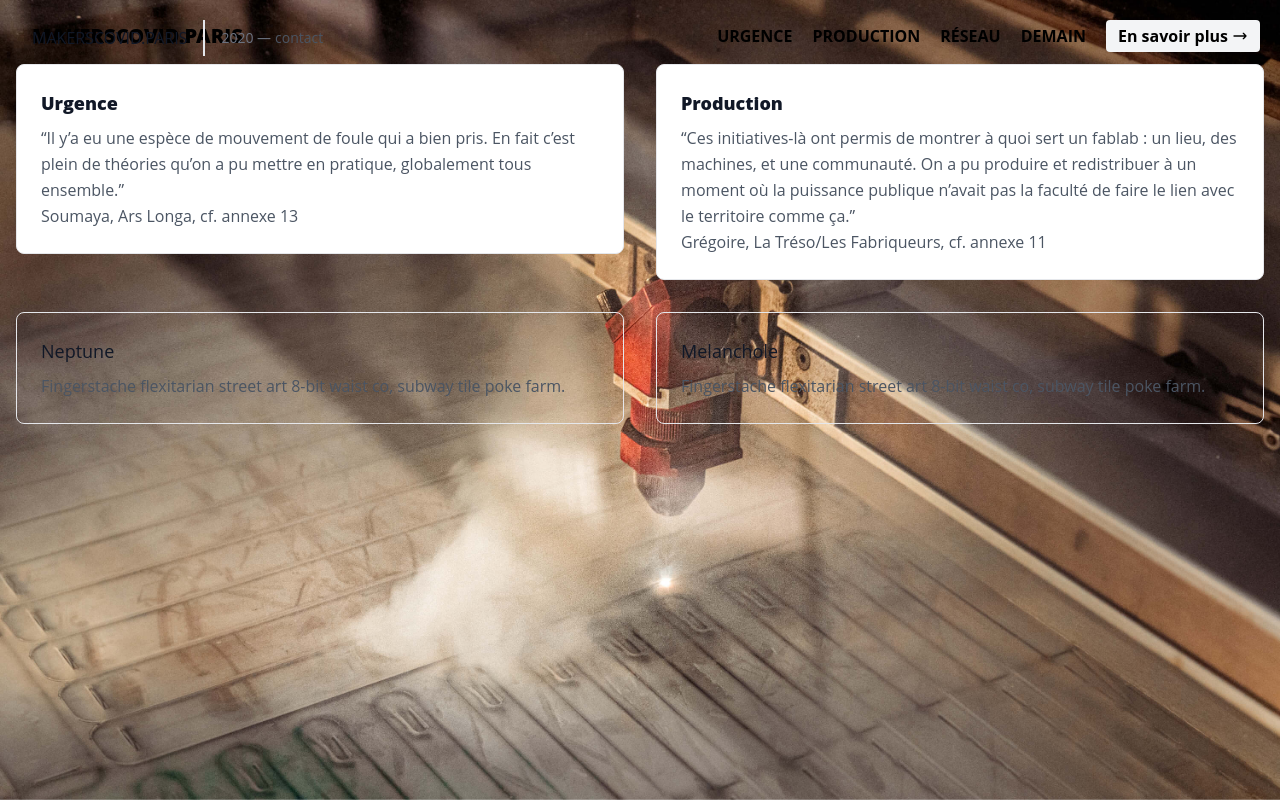
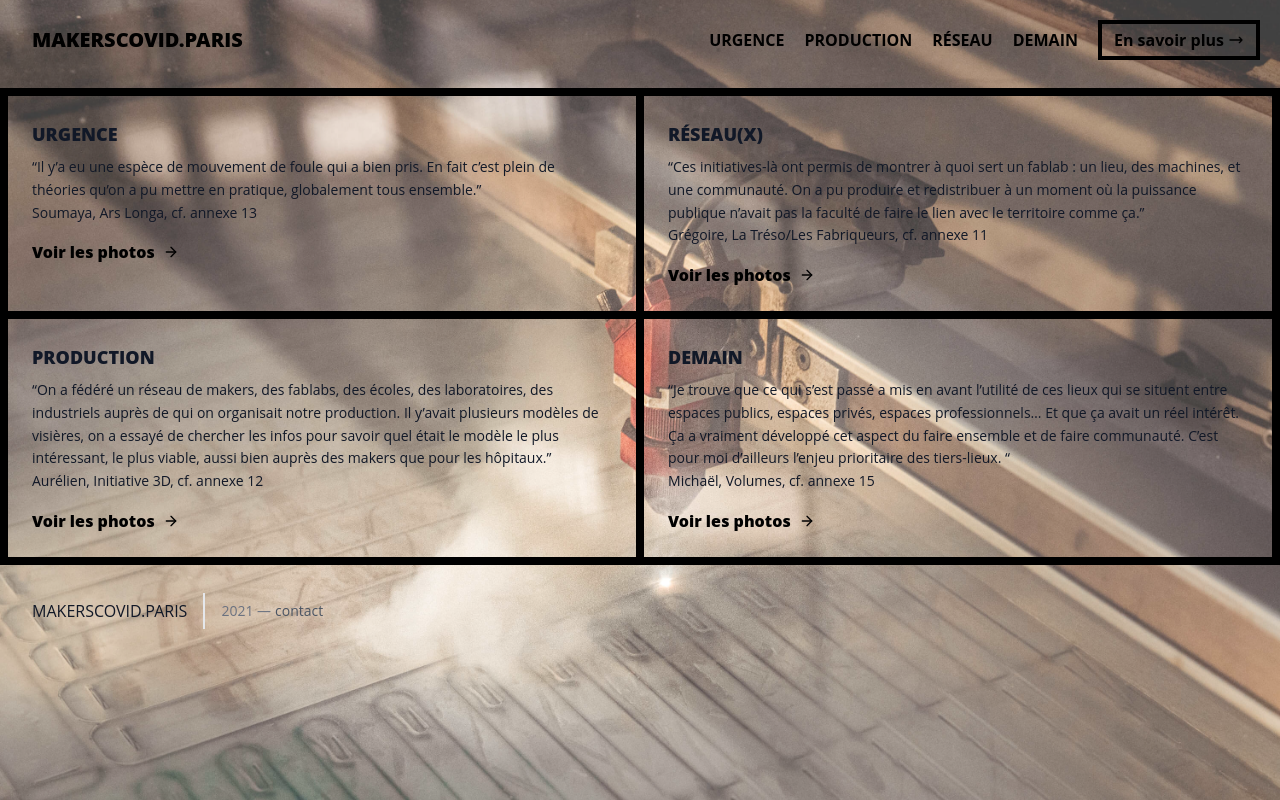
Before and after one commit to essenlive/web-makersxcovid_expo, a Next.js app: page /themes in a window 1280 px wide. Built offline with nearby package versions, Linux system fonts and the light colour scheme.

Commit message:
🎨Finished basic layout

```diff
--- a/components/Footer.js
+++ b/components/Footer.js
@@ -1,12 +1,12 @@
 const Footer = (props) => {
     return(
-        <footer className="text-gray-600 body-font relative top-full w-full z-50">
-            <div className="container px-5 py-5 mx-auto flex items-center sm:flex-row flex-col">
+        <footer className="text-gray-600 body-font relative bottom-0 w-full z-50">
+            <div className="px-5 py-5 mx-auto flex items-center sm:flex-row flex-col">
                 <a className="flex title-font font-medium items-center md:justify-start justify-center text-gray-900">
 
                 <span className="ml-3 text-l uppercase">Makerscovid.paris</span>
                 </a>
-                <p className="text-sm text-gray-500 sm:ml-4 sm:pl-4 sm:border-l-2 sm:border-gray-200 sm:py-2 sm:mt-0 mt-4">2020 —
+                <p className="text-sm text-gray-500 sm:ml-4 sm:pl-4 sm:border-l-2 sm:border-gray-200 sm:py-2 sm:mt-0 mt-4">2021 —
                 <a href="https://makerscovid.paris" className="text-gray-600 ml-1" rel="noopener noreferrer" target="_blank">contact</a>
                 </p>
                 <span className="inline-flex sm:ml-auto sm:mt-0 mt-4 justify-center sm:justify-start">
--- a/components/NavigationBar.js
+++ b/components/NavigationBar.js
@@ -2,21 +2,21 @@ import Link from 'next/link'
 
 const NavigationBar = (props) => {
     return(
-        <header className="text-gray-600 body-font fixed top-0 w-full z-50">
-            <div className="container mx-auto flex flex-wrap p-5 flex-col md:flex-row items-center text-black uppercase ">
+        <header className="text-gray-600 body-font relative top-0 w-full z-50">
+            <div className="flex flex-wrap p-5 flex-col md:flex-row items-center text-black uppercase ">
                 <Link href="/">
                     <a className="flex cursor-pointer title-font text-black uppercase font-black items-center mb-4 md:mb-0">
                         <span className="ml-3 text-xl">MakersCovid.Paris</span>
                     </a>
                 </Link>
                 <nav className="md:ml-auto flex flex-wrap items-center text-base justify-center font-bold">
-                    <Link href="/urgency"><a className="mr-5 cursor-pointer hover:text-gray-900">Urgence</a></Link>
-                    <Link href="/production"><a className="mr-5 cursor-pointer hover:text-gray-900">Production</a></Link>
-                    <Link href="/network"><a className="mr-5 cursor-pointer hover:text-gray-900">Réseau</a></Link>
-                    <Link href="/tomorrow"><a className="mr-5 cursor-pointer hover:text-gray-900">Demain</a></Link>
+                    <Link href="/themes/urgency"><a className="mr-5 cursor-pointer hover:text-gray-900">Urgence</a></Link>
+                    <Link href="/themes/production"><a className="mr-5 cursor-pointer hover:text-gray-900">Production</a></Link>
+                    <Link href="/themes/network"><a className="mr-5 cursor-pointer hover:text-gray-900">Réseau</a></Link>
+                    <Link href="/themes/tomorrow"><a className="mr-5 cursor-pointer hover:text-gray-900">Demain</a></Link>
                 </nav>
                 <Link href="/about">
-                    <button className="inline-flex cursor-pointer items-center bg-gray-100 border-0 py-1 px-3 focus:outline-none hover:bg-gray-200 rounded text-base mt-4 md:mt-0 font-bold">
+                    <button className="inline-flex cursor-pointer items-center border-4 py-1 px-3 focus:outline-none hover:bg-grey-300 border-black text-base mt-4 md:mt-0 font-bold">
                         En savoir plus
                         <svg xmlns="http://www.w3.org/2000/svg" fill="none" viewBox="0 0 24 24" stroke="currentColor"  className="w-4 h-4 ml-1" >
                         <path strokeLinecap="round" strokeLinejoin="round" strokeWidth={2} d="M17 8l4 4m0 0l-4 4m4-4H3" />
--- a/pages/themes/index.js
+++ b/pages/themes/index.js
@@ -1,6 +1,7 @@
 import Head from 'next/head'
 import NavigationBar from '@components/NavigationBar'
 import Footer from '@components/Footer'
+import Link from 'next/link'
 
 const Themes = (props) => {
     return (
@@ -11,41 +12,115 @@ const Themes = (props) => {
 
             <NavigationBar />
 
-            <section className="text-gray-600 body-font w-full w-screen absolute top-0 m-0">
-                <img
-                    className="h-screen w-screen object-cover fixed z-0"
-                    src="/photos/home/draft_ateliers-1-quentin_chevrier.jpg"
-                    alt="Draft Ateliers - Crédit Photo : Quentin Chevrier"
-                />
-                <div className="container-md my-12 flex flex-wrap absolute z-1">
-                        <div className="xl:w-1/2 md:w-1/2 p-4">
-                            <div className="border bg-white border-gray-200 p-6 rounded-lg">
-                            <h2 className="text-lg font-black text-gray-900 font-medium title-font mb-2">Urgence</h2>
-                                <p className="leading-relaxed text-base">
+            <section className="text-gray-900 body-font w-screen">
+                <div className="h-screen w-screen object-cover top-0 fixed z-0">
+                    <div className="h-screen w-screen bg-white bg-opacity-25 top-0 absolute z-10"></div>
+                    <img
+                        className="h-screen w-screen object-cover top-0 absolute"
+                        src="/photos/home/draft_ateliers-1-quentin_chevrier.jpg"
+                        alt="Draft Ateliers - Crédit Photo : Quentin Chevrier"
+                        />
+
+                </div>
+                <div className="container mx-auto py-2 flex flex-wrap justify-items-stretch items-stretch relative z-1">
+                        <div className="xl:w-1/2 md:w-1/2 flex-grow">
+                            <div className="
+                            md:border-l-8
+                            md:border-t-8
+                            md:border-r-4
+                            md:border-b-4
+                            border-8 border-black p-6
+                            h-full">
+                                <h2 className="text-lg font-black text-gray-900 font-medium title-font mb-2 uppercase">Urgence</h2>
+                                <p className="leading-relaxed text-sm">
                                     “Il y’a eu une espèce de mouvement de foule qui a bien pris. En fait c’est plein de théories qu’on a pu mettre en pratique, globalement tous ensemble.”<br/>
                                     Soumaya, Ars Longa, cf. annexe 13
                                 </p>
+                                <Link href="/themes/urgency">
+                                    <a className="mt-4 text-black font-black inline-flex items-center">Voir les photos
+                                        <svg className="w-4 h-4 ml-2" viewBox="0 0 24 24" stroke="currentColor" strokeWidth="2" fill="none" strokeLinecap="round" strokeLinejoin="round">
+                                        <path d="M5 12h14"></path>
+                                        <path d="M12 5l7 7-7 7"></path>
+                                        </svg>
+                                    </a>
+                                </Link>
                             </div>
                         </div>
-                        <div className="xl:w-1/2 md:w-1/2 p-4">
-                            <div className="border bg-white border-gray-200 p-6 rounded-lg">
-                                <h2 className="text-lg font-black text-gray-900 font-medium title-font mb-2">Production</h2>
-                                <p className="leading-relaxed text-base">
+                        <div className="xl:w-1/2 md:w-1/2 flex-grow">
+                            <div className="
+                            md:border-l-4
+                            md:border-t-8
+                            md:border-r-8
+                            md:border-b-4
+                            border-l-8
+                            border-t-0
+                            border-r-8
+                            border-b-8
+                            border-black p-6
+                            h-full">
+                                <h2 className="text-lg font-black text-gray-900 font-medium title-font mb-2 uppercase">Réseau(x)</h2>
+                                <p className="leading-relaxed text-sm">
                                     “Ces initiatives-là ont permis de montrer à quoi sert un fablab : un lieu, des machines, et une communauté. On a pu produire et redistribuer à un moment où la puissance publique n’avait pas la faculté de faire le lien avec le territoire comme ça.”<br/>
                                     Grégoire, La Tréso/Les Fabriqueurs, cf. annexe 11
                                 </p>
+                                <Link href="/themes/network">
+                                    <a className="mt-4 text-black font-black inline-flex items-center">Voir les photos
+                                        <svg className="w-4 h-4 ml-2" viewBox="0 0 24 24" stroke="currentColor" strokeWidth="2" fill="none" strokeLinecap="round" strokeLinejoin="round">
+                                        <path d="M5 12h14"></path>
+                                        <path d="M12 5l7 7-7 7"></path>
+                                        </svg>
+                                    </a>
+                                </Link>
                             </div>
                         </div>
-                        <div className="xl:w-1/2 md:w-1/2 p-4">
-                            <div className="border border-gray-200 p-6 rounded-lg">
-                                <h2 className="text-lg text-gray-900 font-medium title-font mb-2">Neptune</h2>
-                                <p className="leading-relaxed text-base">Fingerstache flexitarian street art 8-bit waist co, subway tile poke farm.</p>
+                        <div className="xl:w-1/2 md:w-1/2 flex-grow">
+                            <div className="
+                                md:border-l-8
+                                md:border-t-4
+                                md:border-r-4
+                                md:border-b-8
+                                border-l-8
+                                border-t-0
+                                border-r-8
+                                border-b-8
+                                border-black p-6
+                                    h-full">
+                                <h2 className="text-lg font-black text-gray-900 font-medium title-font mb-2 uppercase">Production</h2>
+                                <p className="leading-relaxed text-sm">“On a fédéré un réseau de makers, des fablabs, des écoles, des laboratoires, des industriels auprès de qui on organisait notre production. Il y’avait plusieurs modèles de visières, on a essayé de chercher les infos pour savoir quel était le modèle le plus intéressant, le plus viable, aussi bien auprès des makers que pour les hôpitaux.”<br/>
+                                Aurélien, Initiative 3D, cf. annexe 12</p>
+                                <Link href="/themes/production">
+                                    <a className="mt-4 text-black font-black inline-flex items-center">Voir les photos
+                                        <svg className="w-4 h-4 ml-2" viewBox="0 0 24 24" stroke="currentColor" strokeWidth="2" fill="none" strokeLinecap="round" strokeLinejoin="round">
+                                        <path d="M5 12h14"></path>
+                                        <path d="M12 5l7 7-7 7"></path>
+                                        </svg>
+                                    </a>
+                                </Link>
                             </div>
                         </div>
-                        <div className="xl:w-1/2 md:w-1/2 p-4">
-                            <div className="border border-gray-200 p-6 rounded-lg">
-                                <h2 className="text-lg text-gray-900 font-medium title-font mb-2">Melanchole</h2>
-                                <p className="leading-relaxed text-base">Fingerstache flexitarian street art 8-bit waist co, subway tile poke farm.</p>
+                        <div className="xl:w-1/2 md:w-1/2 flex-grow">
+                            <div className="
+                                md:border-l-4
+                                md:border-t-4
+                                md:border-r-8
+                                md:border-b-8
+                                border-l-8
+                                border-t-0
+                                border-r-8
+                                border-b-8
+                                border-black p-6
+                                    h-full">
+                                <h2 className="text-lg font-black text-gray-900 font-medium title-font mb-2 uppercase">Demain</h2>
+                                <p className="leading-relaxed text-sm">“Je trouve que ce qui s’est passé a mis en avant l’utilité de ces lieux qui se situent entre espaces publics, espaces privés, espaces professionnels… Et que ça avait un réel intérêt. Ça a vraiment développé cet aspect du faire ensemble et de faire communauté. C’est pour moi d’ailleurs l’enjeu prioritaire des tiers-lieux. “<br/>
+                                Michaël, Volumes, cf. annexe 15</p>
+                                <Link href="/themes/tomorrow">
+                                    <a className="mt-4 text-black font-black inline-flex items-center">Voir les photos
+                                        <svg className="w-4 h-4 ml-2" viewBox="0 0 24 24" stroke="currentColor" strokeWidth="2" fill="none" strokeLinecap="round" strokeLinejoin="round">
+                                        <path d="M5 12h14"></path>
+                                        <path d="M12 5l7 7-7 7"></path>
+                                        </svg>
+                                    </a>
+                                </Link>
                             </div>
                         </div>
 
```
Also changed, not shown: pages/index.js (+9 -3 lines), 1 other file (tests, documents, lock files or other folders).
